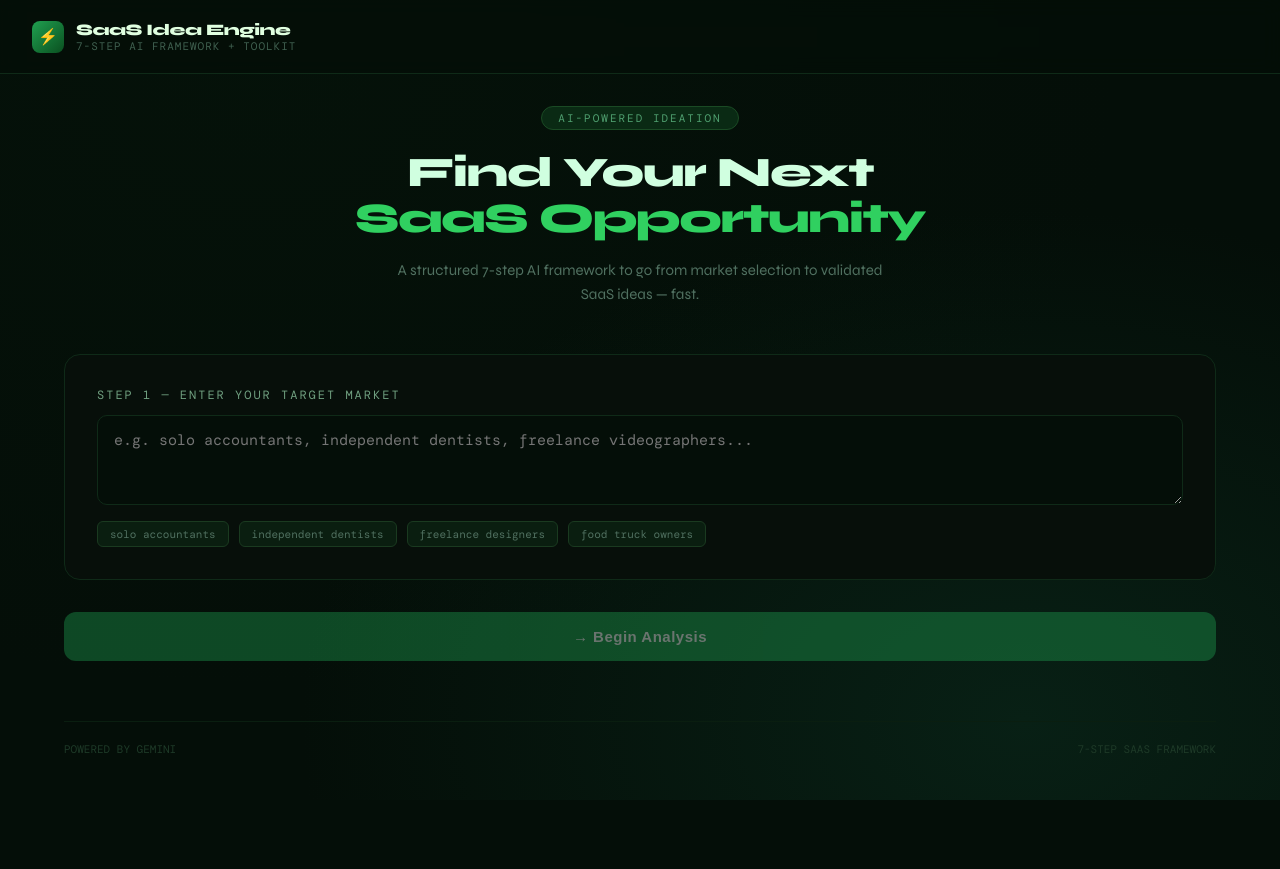
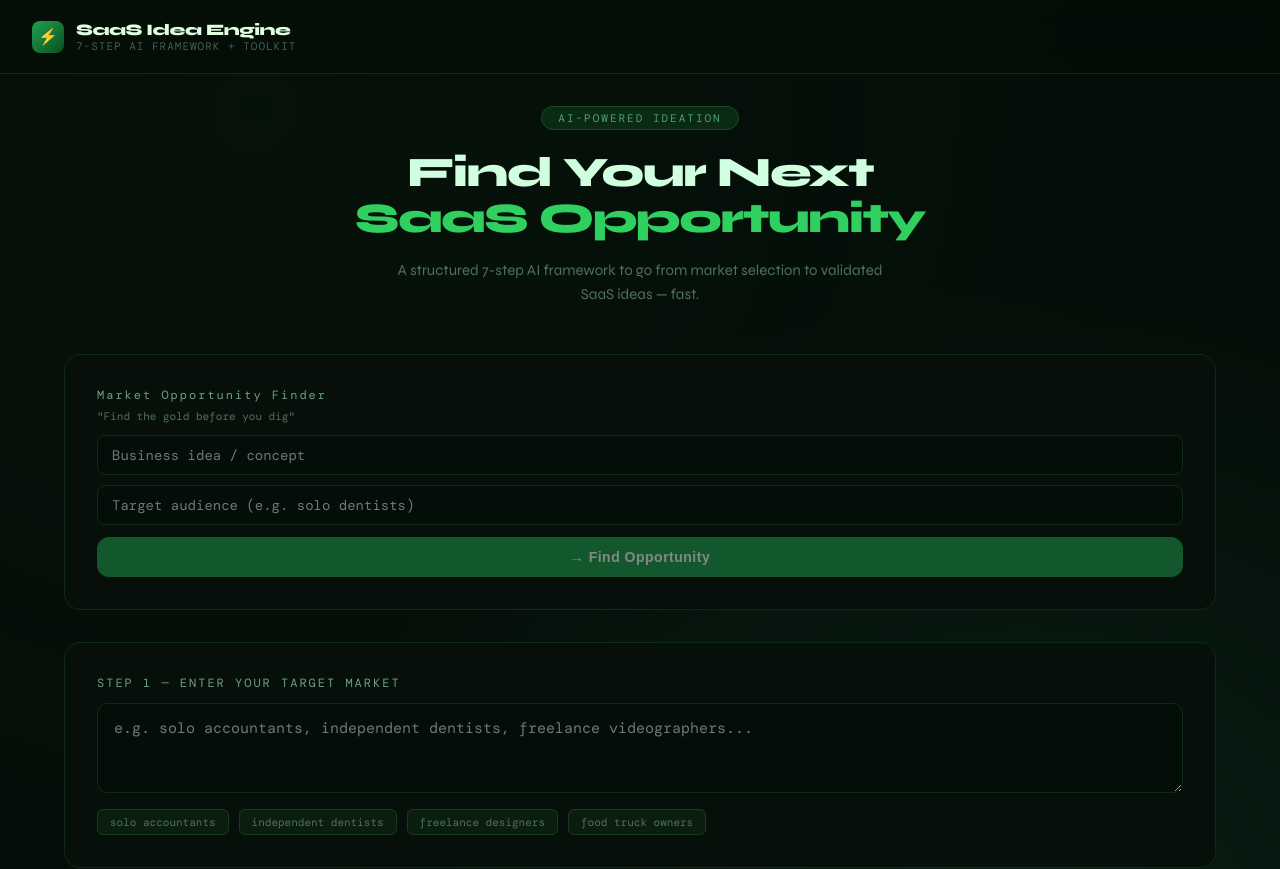
Before and after one commit to alexaandig/saas-idea-engine, a Next.js app: page / in a window 1280 px wide. Shown: the top 869 px of the page. Before the commit the page ends 800 px from the top, so only its background shows below. Built offline with nearby package versions, Linux system fonts and the light colour scheme.

Commit message:
Add files

```diff
--- a/app/page.js
+++ b/app/page.js
@@ -305,6 +305,10 @@ function ResultBlock({ text, stepNum }) {
 export default function App() {
   const [step, setStep] = useState(0);
   const [market, setMarket] = useState("");
+  const [concept, setConcept] = useState("");
+  const [audience, setAudience] = useState("");
+  const [finderLoading, setFinderLoading] = useState(false);
+  const [finderResult, setFinderResult] = useState("");
   const [results, setResults] = useState({});
   const [loading, setLoading] = useState(false);
   const [error, setError] = useState("");
@@ -405,6 +409,21 @@ Suggest 5 high-leverage partnerships that can drive traffic, boost credibility,
 
   const isStepDone = (n) => !!results[n];
   const currentStepData = results[step];
+
+  const runFinder = async () => {
+    setFinderLoading(true);
+    setError("");
+    try {
+      const output = await callGemini(
+        "You are a market research analyst.",
+        `Analyze my business idea of "${concept}" for "${audience}". Identify market gaps, high-potential niches, 3 competitors to watch, current trends, customer pain points & pricing insights.`
+      );
+      setFinderResult(output);
+    } catch (e) {
+      setError("API error: " + e.message);
+    }
+    setFinderLoading(false);
+  };
 
   const runBonus = async (id) => {
     setBonusLoading(id);
@@ -595,6 +614,7 @@ Suggest 5 high-leverage partnerships that can drive traffic, boost credibility,
                 </p>
               </div>
 
+              {/* Market Opportunity Finder */}
               <div
                 style={{
                   background: "#070f0a",
@@ -604,6 +624,103 @@ Suggest 5 high-leverage partnerships that can drive traffic, boost credibility,
                   marginBottom: 32,
                 }}
               >
+                <label
+                  style={{
+                    color: "#70a080",
+                    fontSize: 12,
+                    fontFamily: "'DM Mono', monospace",
+                    letterSpacing: 2,
+                    display: "block",
+                    marginBottom: 6,
+                  }}
+                >
+                  Market Opportunity Finder
+                </label>
+                <div
+                  style={{
+                    color: "#507060",
+                    fontSize: 11,
+                    fontFamily: "'DM Mono', monospace",
+                    marginBottom: 12,
+                  }}
+                >
+                  "Find the gold before you dig"
+                </div>
+                <input
+                  value={concept}
+                  onChange={(e) => setConcept(e.target.value)}
+                  placeholder="Business idea / concept"
+                  style={{
+                    width: "100%",
+                    background: "#040e08",
+                    border: "1px solid #0f2a18",
+                    borderRadius: 8,
+                    padding: "10px 14px",
+                    color: "#c0e8d0",
+                    fontSize: 14,
+                    fontFamily: "'DM Mono', monospace",
+                    marginBottom: 10,
+                  }}
+                />
+                <input
+                  value={audience}
+                  onChange={(e) => setAudience(e.target.value)}
+                  placeholder="Target audience (e.g. solo dentists)"
+                  style={{
+                    width: "100%",
+                    background: "#040e08",
+                    border: "1px solid #0f2a18",
+                    borderRadius: 8,
+                    padding: "10px 14px",
+                    color: "#c0e8d0",
+                    fontSize: 14,
+                    fontFamily: "'DM Mono', monospace",
+                    marginBottom: 12,
+                  }}
+                />
+                <button
+                  className="run-btn"
+                  onClick={runFinder}
+                  disabled={!concept.trim() || !audience.trim() || finderLoading}
+                  style={{
+                    width: "100%",
+                    background: "#20a050",
+                    border: "none",
+                    borderRadius: 12,
+                    padding: "12px 32px",
+                    color: "#fff",
+                    fontSize: 14,
+                    fontWeight: 700,
+                    cursor:
+                      !concept.trim() || !audience.trim() || finderLoading
+                        ? "not-allowed"
+                        : "pointer",
+                    opacity:
+                      !concept.trim() || !audience.trim() || finderLoading
+                        ? 0.5
+                        : 1,
+                    transition: "all 0.2s",
+                    letterSpacing: 0.5,
+                  }}
+                >
+                  {finderLoading ? "Researching..." : "→ Find Opportunity"}
+                </button>
+                {finderResult && (
+                  <div style={{ marginTop: 16 }}>
+                    <ResultBlock text={finderResult} stepNum={0} />
+                  </div>
+                )}
+              </div>
+
+              <div
+                style={{
+                  background: "#070f0a",
+                  border: "1px solid #0f2a18",
+                  borderRadius: 16,
+                  padding: 32,
+                  marginBottom: 32,
+                }}
+                >
                 <label
                   style={{
                     color: "#70a080",
```
